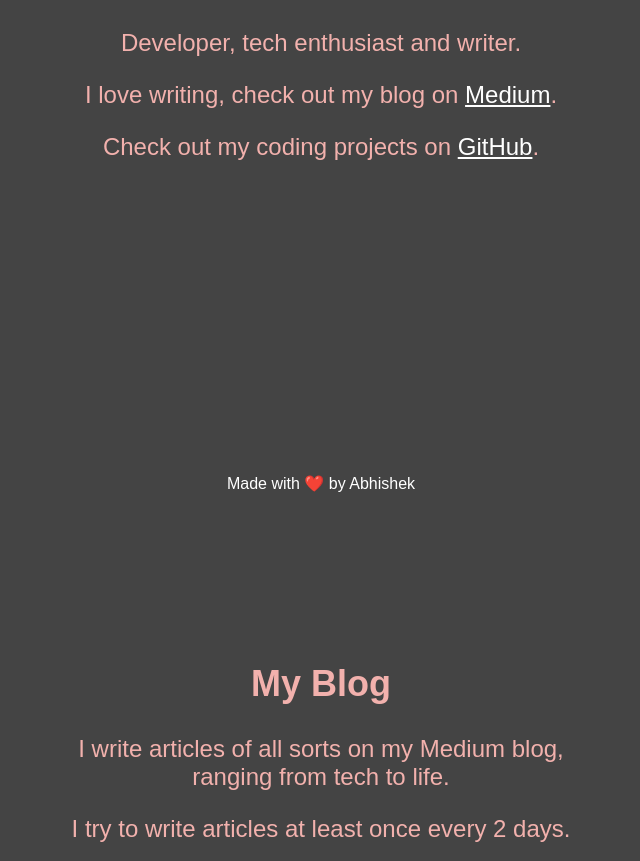
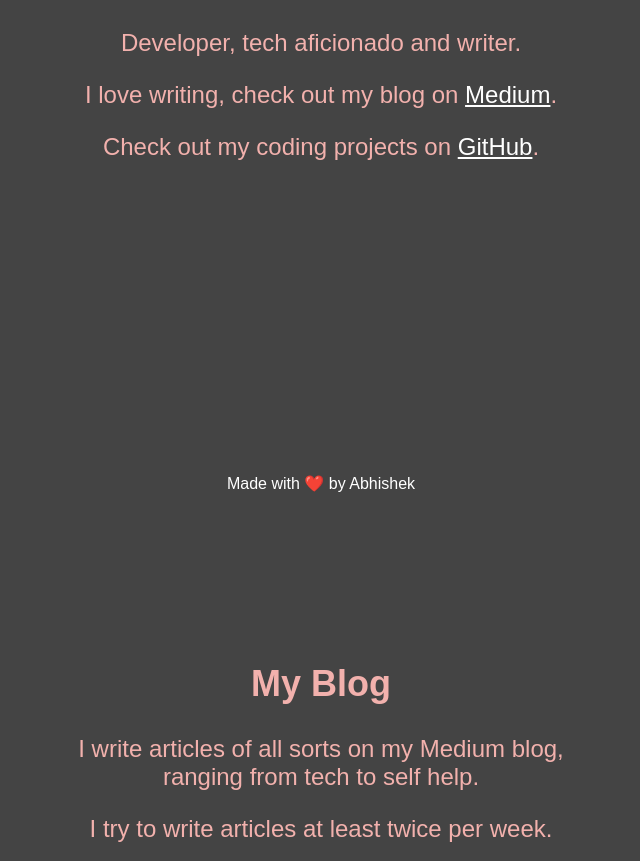
Before and after one commit to abhishek7h/me, a plain HTML site: page index.html in a window 1280 px wide. Shown: the part 291-1152 px from the top of the page, without its empty margins (319-959 px from the left). Drawn offline with Linux system fonts and the light colour scheme; a script that the page names is missing.

Commit message:
changed some stuff

```diff
--- a/index.html
+++ b/index.html
@@ -26,7 +26,7 @@
   <body>
     <div class="main">
       <h1>Hi, I'm Abhishek 👋</h1>
-      <p>Developer, tech enthusiast and writer.</p>
+      <p>Developer, tech aficionado and writer.</p>
       <p>
         I love writing, check out my blog on
         <a
@@ -57,9 +57,9 @@
       <h2>My Blog</h2>
       <p>
         I write articles of all sorts on my Medium blog, ranging from tech to
-        life.
+        self help.
       </p>
-      <p>I try to write articles at least once every 2 days.</p>
+      <p>I try to write articles at least twice per week.</p>
       <p>
         Check out my work
         <a
@@ -99,8 +99,6 @@
       <p>ㅤ</p>
       <p>ㅤ</p>
       <p>ㅤ</p>
-      <p>ㅤ</p>
-      <p>ㅤ</p>
     </div>
     <div class="footer"><p>Made with ❤️ by Abhishek</p></div>
   </body>
```
